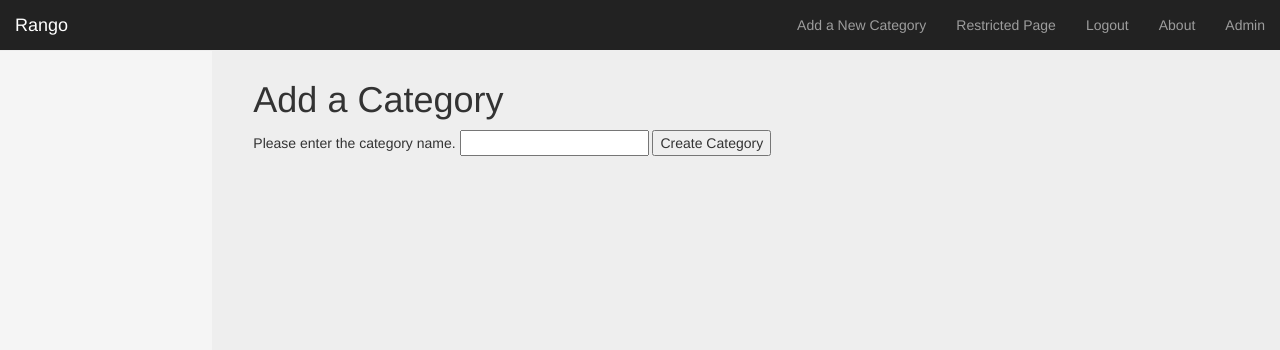
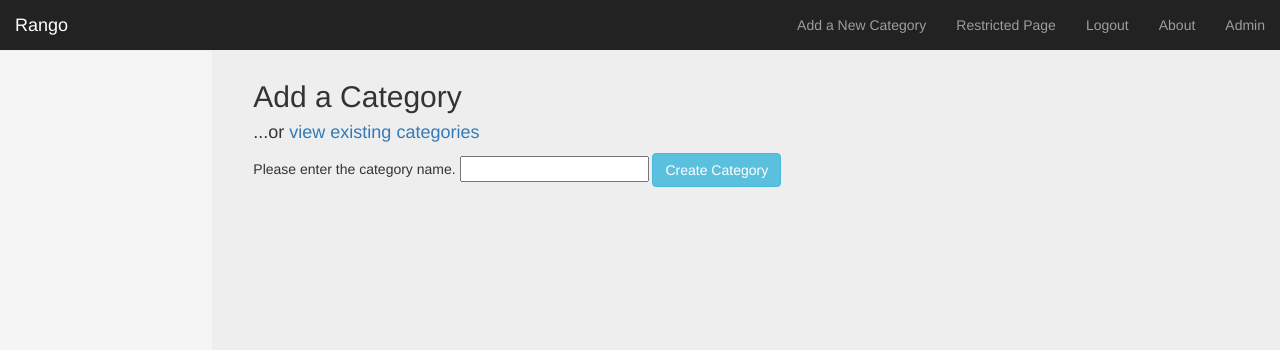
Before and after one commit to ann-xvii/tango, a Django app: page /rango/add_category/ in a window 1280 px wide. Shown: the top 350 px of the page. Run offline with Django 3.2, Linux system fonts and the light colour scheme; the visitor is signed in with stand-in values (Sample User, id 1); some libraries are stand-ins or nearby versions.

Commit message:
further style changes to category and page templates

```diff
--- a/rango/views.py
+++ b/rango/views.py
@@ -46,6 +46,8 @@ def index(request):
 def about(request):
     if request.session.get('visits'):
         count = request.session.get('visits')
+    else:
+        count = 1
     context_dict = {'boldmessage': 'I was told to place a bolder message in the context dict.', 'count': count}
     return render(request, 'rango/about.html', context_dict)
 
--- a/templates/rango/add_category.html
+++ b/templates/rango/add_category.html
@@ -5,9 +5,12 @@
 {% block title %}Add Category{% endblock %}
 
 {% block content %}
-<h1>Add a Category</h1>
+<h2>Add a Category</h2>
+<h4>...or <a href="{% url 'rango:categories' %}">view existing categories</a></h4>
 
 <form action="{% url 'rango:add_category' %}" method="post" id="category_form">
+    <div class="row">
+        <div class="col-md-12 col-xs-12">
             {% csrf_token %}
             {% for hidden in form.hidden_fields %}
                 {{ hidden }}
@@ -18,7 +21,8 @@
                 {{ field.help_text }}
                 {{ field }}
             {% endfor %}
-
-    <input type="submit" name="submit" value="Create Category" />
+            <button class="btn btn-info" type="submit">Create Category</button>
+        </div>
+    </div>
 </form>
 {% endblock %}
--- a/templates/rango/all_categories.html
+++ b/templates/rango/all_categories.html
@@ -5,7 +5,7 @@
 {% block title %}Categories{% endblock %}
 
 {% block content %}
-<h2>All Categories</h2>
+<h2>Categories</h2>
 
 
 <div class="row row-centered">
@@ -18,8 +18,10 @@
             </ul>
             {% endfor %}
         {% else %}
+        <h4>There are no categories! <a style="color: white;" href="{% url 'rango:add_category' %}"><button class="btn btn-info">Add One!</button></a></h4>
         <img src="{% static 'images/why_not_add_category.jpg' %}" alt="Y u no add an image!">
-        <p><a href="{% url 'rango:add_category' %}">Add a Category!</a></p>
+        <hr>
+        <p><a style="color: white;" href="{% url 'rango:add_category' %}"><button class="btn btn-default">Add Category</button></a></p>
         {% endif %}
     </div>
 </div>
```
Also changed, not shown: templates/rango/add_page.html (+10 -1 lines), templates/rango/category.html (+9 -1 lines). Lines whose indentation alone changed are shown as unchanged.
